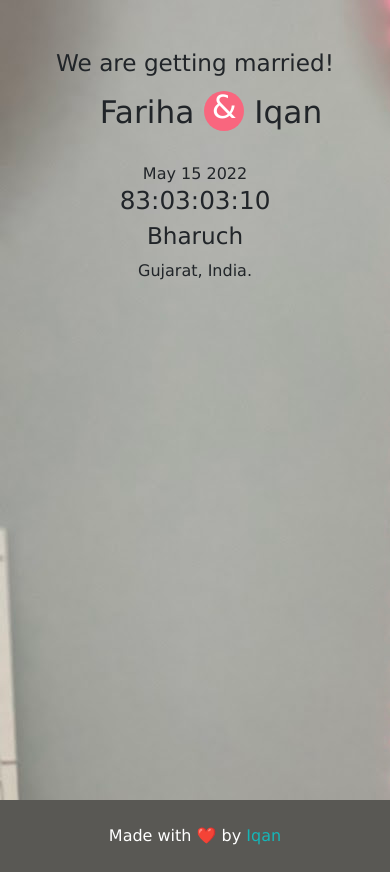
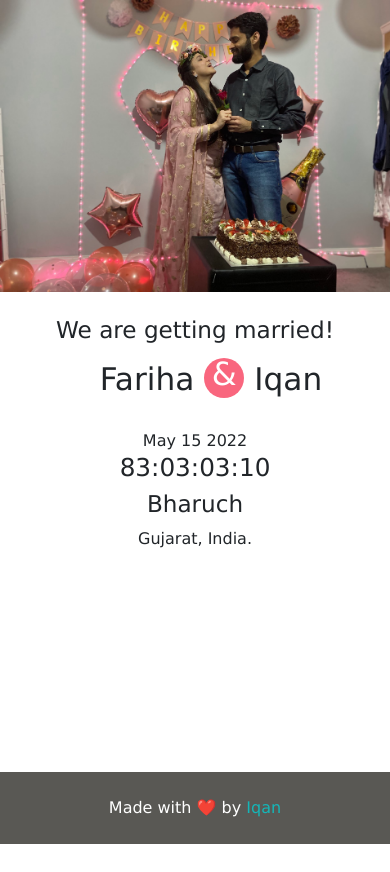
Before and after one commit to iqan/fariqan, a Gatsby site: page / in a window 390 px wide. After the commit the page ends 844 px from the top, so only its background shows below. Built offline with nearby package versions, Linux system fonts and the light colour scheme; Gatsby itself is replaced by a stand-in of ours.

Commit message:
improvements

```diff
--- a/src/components/banner/index.css
+++ b/src/components/banner/index.css
@@ -24,19 +24,19 @@ ul.names li {
 }
 
 #home {
-  background: url('./IMG_5845.jpg');
+  background: url('/IMG_5845.jpg');
   background-size: fit;
   background-repeat: no-repeat;
   background-attachment: fixed;
   text-align: center;
-  padding-top: 50px;
   position: relative;
   height: 800px;
   width: 100%;
+  padding-top: 50px;
 }
 
-#home .spacer {
-    height: 200px;
+#home img {
+  display: none;
 }
 
 @media screen and (max-width: 600px) {
@@ -48,4 +48,18 @@ ul.names li {
     line-height: 1em;
     top: -5px;
   }
+
+  #home {
+    padding-top: 0px;
+    height: 100%;
+    background: none;
+  }
+
+  #home .row {
+    padding-top: 25px;
+  }
+
+  #home img {
+    display: block;
+  }
 }
--- a/src/components/banner/index.js
+++ b/src/components/banner/index.js
@@ -6,6 +6,7 @@ import "./index.css";
 const Banner = () => (
   <div>
     <section id="home" data-stellar-background-ratio="0.5">
+      <img src="/IMG_5845.jpg" className="img-fluid" />
       <div className="container">
         <div className="row">
           <div className="col-xs-12">
--- a/src/components/footer/index.js
+++ b/src/components/footer/index.js
@@ -3,7 +3,7 @@ import React from "react";
 import "./index.css";
 
 const Footer = () => (
-  <footer>
+  <footer className="fixed-bottom">
     <div className="text-center p-4">
       Made with ❤️ by <a href="https://iqans.com/">Iqan</a>
     </div>
--- a/src/pages/index.css
+++ b/src/pages/index.css
@@ -1,3 +1,8 @@
+html, body {
+    height: 100%;
+    width: 100%;
+}
+
 .container-fluid {
     margin: 0 !important;
     padding: 0 !important;
```
Also changed, not shown: static/IMG_5845.jpg (renamed from src/components/banner/IMG_5845.jpg).
